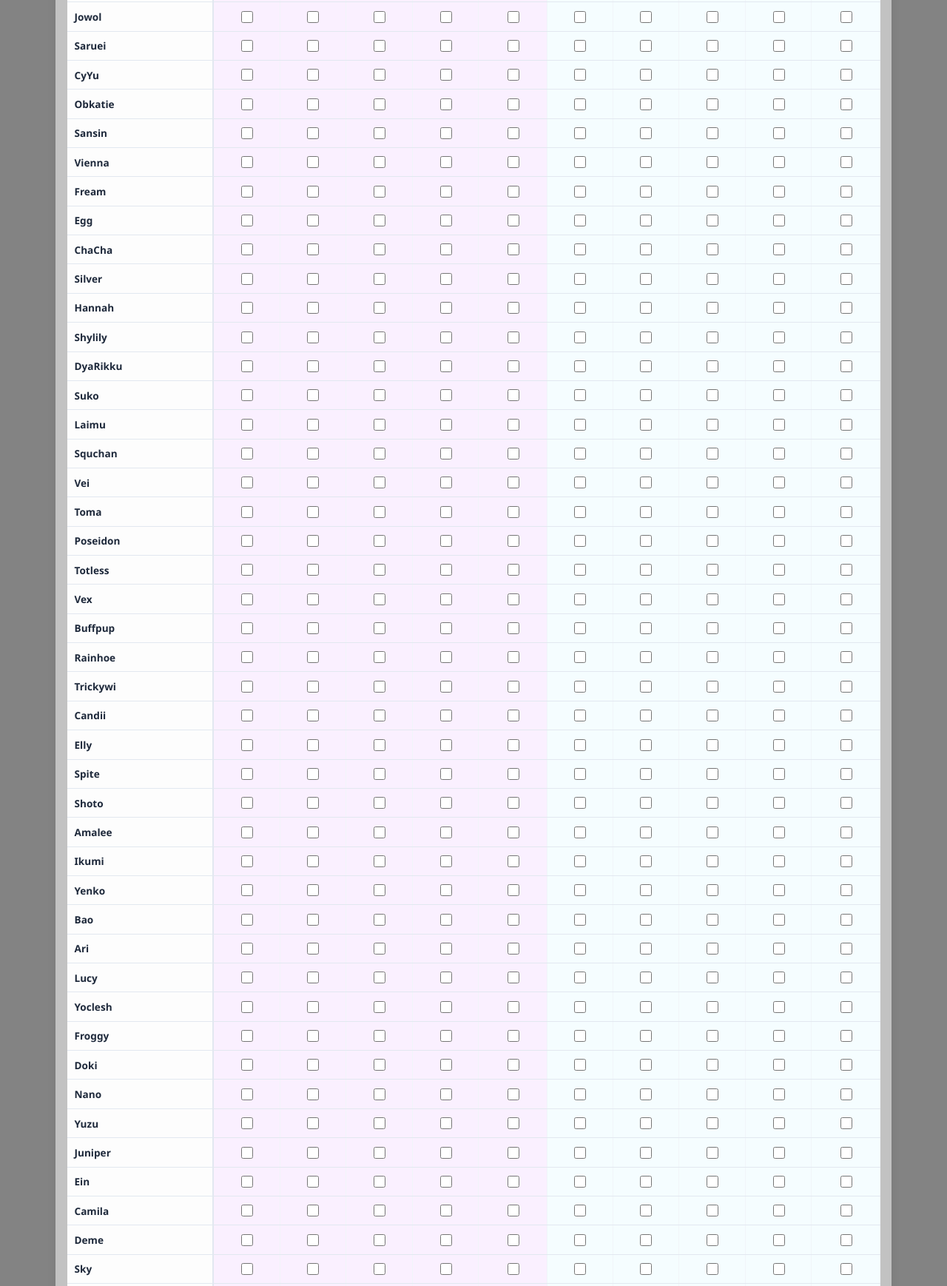
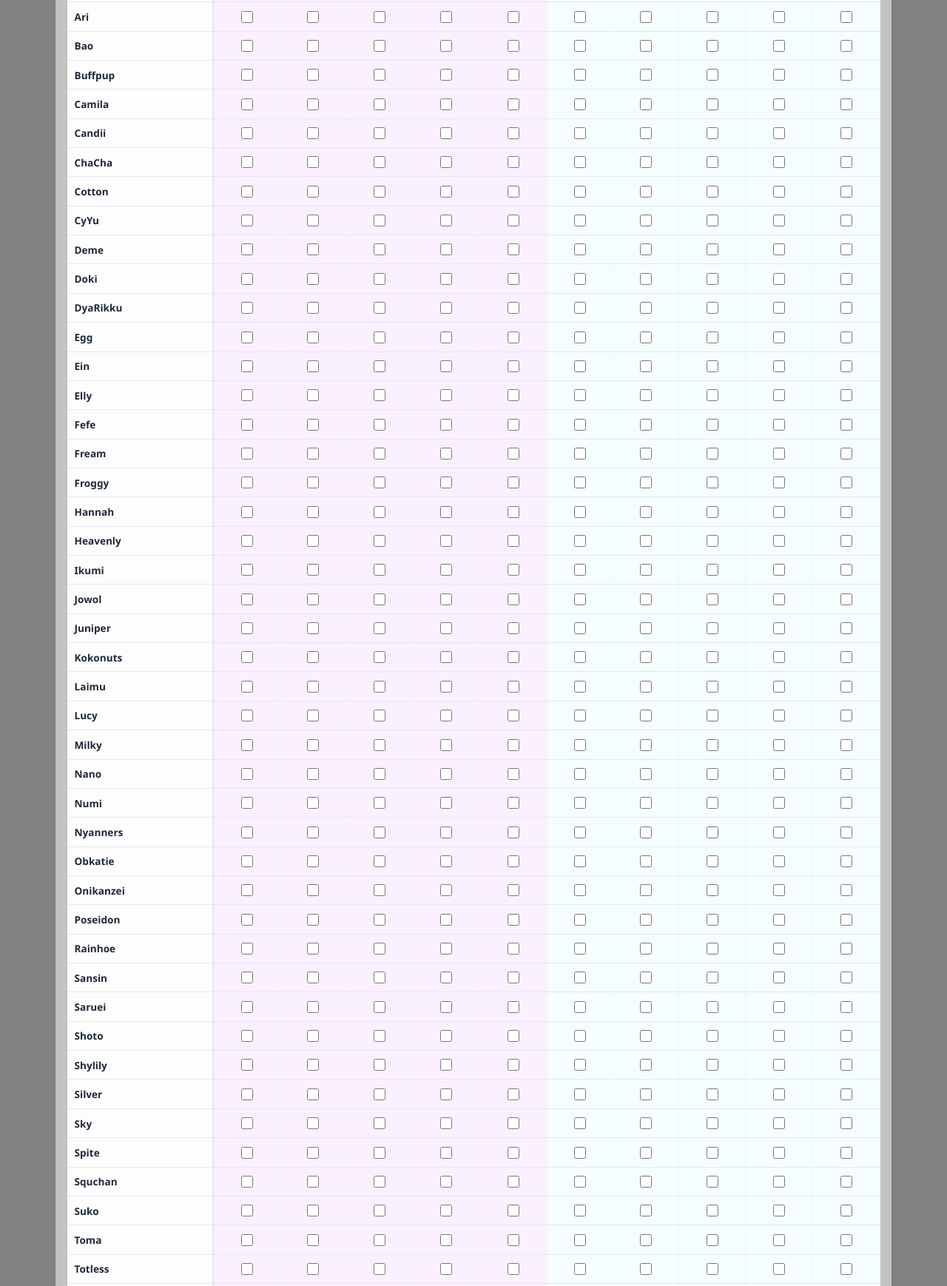
Before and after one commit to WindowsBen/VCard-Checklist, a plain HTML site: page index.html in a window 1280 px wide. Shown: the part 284-2022 px from the top of the page at 74% size. Drawn offline with Linux system fonts and the light colour scheme.

Commit message:
changed order

```diff
--- a/index.html
+++ b/index.html
@@ -70,13 +70,13 @@
 
 <script>
     const names = [
-        "Cotton", "Kokonuts", "Jowol", "Saruei", "CyYu", "Obkatie", "Sansin", "Vienna",
-        "Fream", "Egg", "ChaCha", "Silver", "Hannah", "Shylily", "DyaRikku", "Suko",
-        "Laimu", "Squchan", "Vei", "Toma", "Poseidon", "Totless", "Vex", "Buffpup",
-        "Rainhoe", "Trickywi", "Candii", "Elly", "Spite", "Shoto", "Amalee", "Ikumi",
-        "Yenko", "Bao", "Ari", "Lucy", "Yoclesh", "Froggy", "Doki", "Nano", "Yuzu",
-        "Juniper", "Ein", "Camila", "Deme", "Sky", "Aethel", "Fefe", "Milky", "Numi",
-        "Heavenly", "Onikanzei", "Nyanners",
+        "Aethel", "Amalee", "Ari", "Bao", "Buffpup", "Camila", "Candii", "ChaCha",
+        "Cotton", "CyYu", "Deme", "Doki", "DyaRikku", "Egg", "Ein", "Elly",
+        "Fefe", "Fream", "Froggy", "Hannah", "Heavenly", "Ikumi", "Jowol", "Juniper",
+        "Kokonuts", "Laimu", "Lucy", "Milky", "Nano", "Numi", "Nyanners", "Obkatie",
+        "Onikanzei", "Poseidon", "Rainhoe", "Sansin", "Saruei", "Shoto", "Shylily",
+        "Silver", "Sky", "Spite", "Squchan", "Suko", "Toma", "Totless", "Trickywi",
+        "Vei", "Vex", "Vienna", "Yenko", "Yoclesh", "Yuzu",
     ];
 
     const tableBody = document.getElementById('checklist-body');
```
